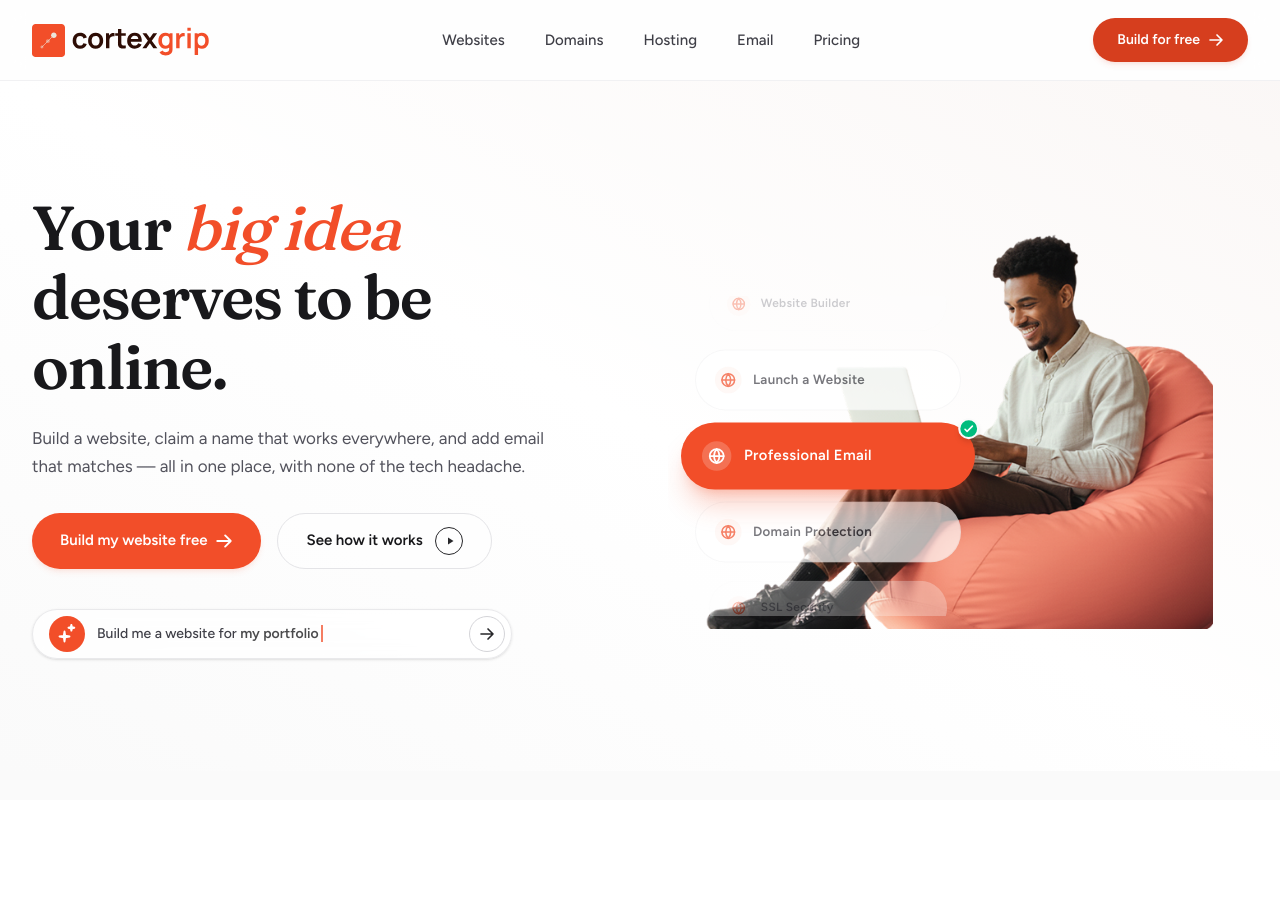
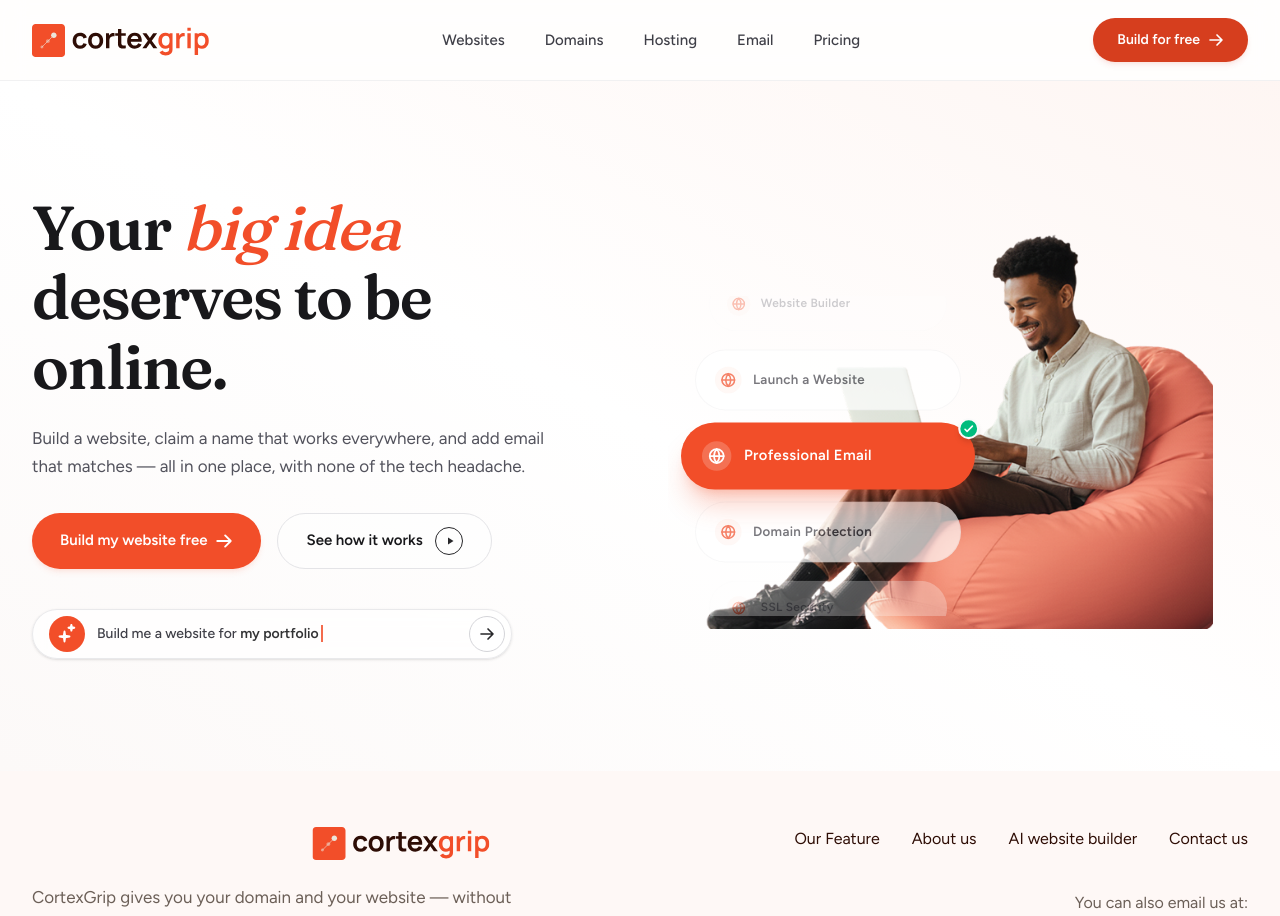
Before and after one commit to shafayath-jr/cortex-new-landing, a Next.js app: page / in a window 1280 px wide. Shown: the top 916 px of the page. Before the commit the page ends 800 px from the top, so only its background shows below. Built offline with nearby package versions, Linux system fonts and the light colour scheme.

Commit message:
layout fix

```diff
--- a/src/app/domains/layout.tsx
+++ /dev/null
@@ -1,14 +0,0 @@
-import { Navbar } from "@/components/shared/Navbar";
-
-export default function DomainsLayout({
-  children,
-}: {
-  children: React.ReactNode;
-}) {
-  return (
-    <div className="flex min-h-screen flex-col bg-[#fef8f6]">
-      <Navbar />
-      <main className="flex-1 flex flex-col">{children}</main>
-    </div>
-  );
-}
--- a/src/app/layout.tsx
+++ b/src/app/layout.tsx
@@ -1,6 +1,8 @@
 import { cn } from "@/lib/utils";
 import type { Metadata } from "next";
 import { Figtree, Fraunces } from "next/font/google";
+import { Navbar } from "@/components/shared/Navbar";
+import { PageFooter } from "@/components/pages/WeavexBuilder/PageFooter";
 import "./globals.css";
 
 const figtree = Figtree({
@@ -16,8 +18,8 @@ const fraunces = Fraunces({
 });
 
 export const metadata: Metadata = {
-  title: "Create Next App",
-  description: "Generated by create next app",
+  title: "CortexGrip",
+  description: "Your domain and website — without the complexity.",
 };
 
 export default function RootLayout({
@@ -35,7 +37,11 @@ export default function RootLayout({
         fraunces.variable,
       )}
     >
-      <body className="min-h-full flex flex-col">{children}</body>
+      <body className="min-h-full flex flex-col bg-[#fef8f6]">
+        <Navbar />
+        <main className="flex-1 flex flex-col">{children}</main>
+        <PageFooter />
+      </body>
     </html>
   );
 }
--- a/src/app/page.tsx
+++ b/src/app/page.tsx
@@ -1,13 +1,5 @@
-import { Navbar } from "@/components/shared/Navbar";
 import { Hero } from "@/components/pages/Home/Hero";
 
 export default function Home() {
-  return (
-    <div className="flex min-h-screen flex-col bg-zinc-50 dark:bg-black">
-      <Navbar />
-      <main className="flex-1 flex flex-col">
-        <Hero />
-      </main>
-    </div>
-  );
+  return <Hero />;
 }
--- a/src/app/weavex-website-builder/layout.tsx
+++ /dev/null
@@ -1,16 +0,0 @@
-import { Navbar } from "@/components/shared/Navbar";
-import { PageFooter } from "@/components/pages/WeavexBuilder/PageFooter";
-
-export default function WeavexLayout({
-  children,
-}: {
-  children: React.ReactNode;
-}) {
-  return (
-    <div className="flex min-h-screen flex-col bg-[#fef8f6]">
-      <Navbar />
-      <main className="flex-1 flex flex-col">{children}</main>
-      <PageFooter />
-    </div>
-  );
-}
```
